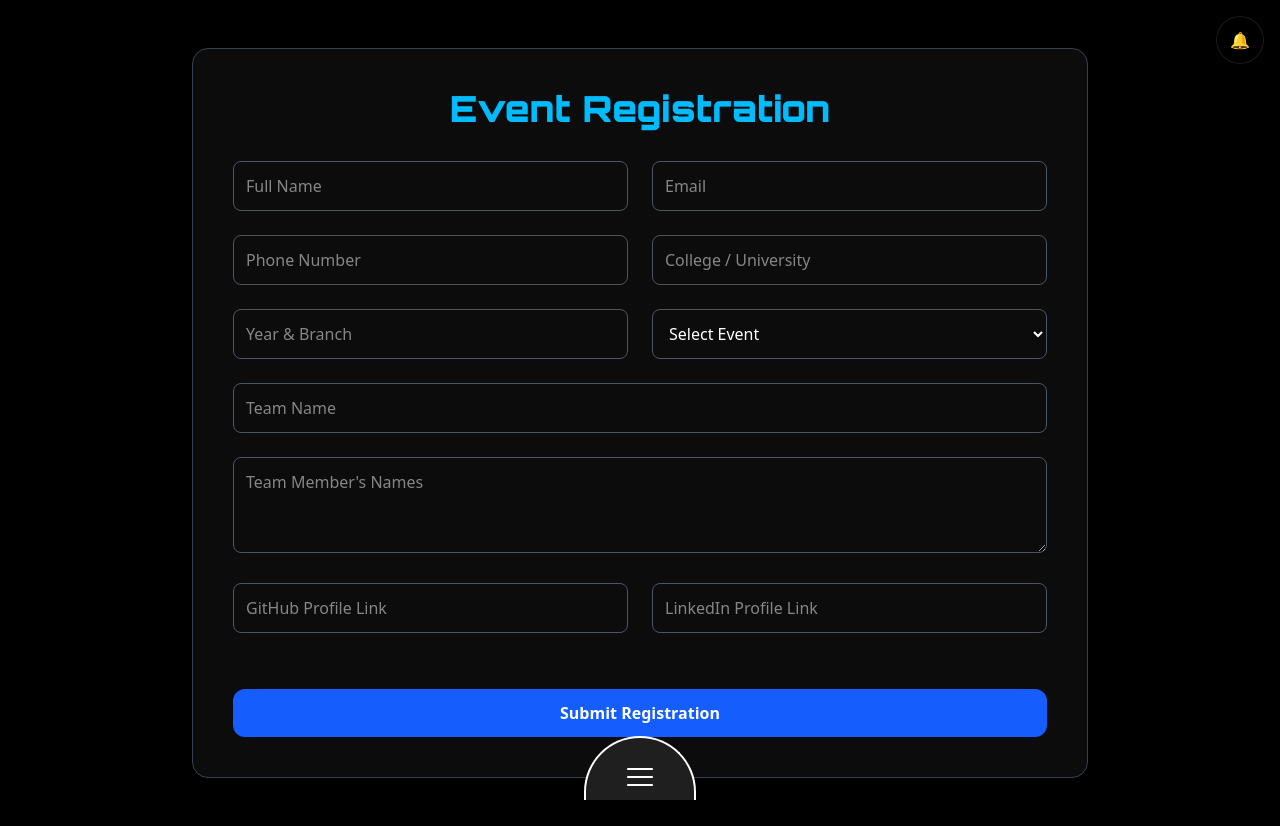
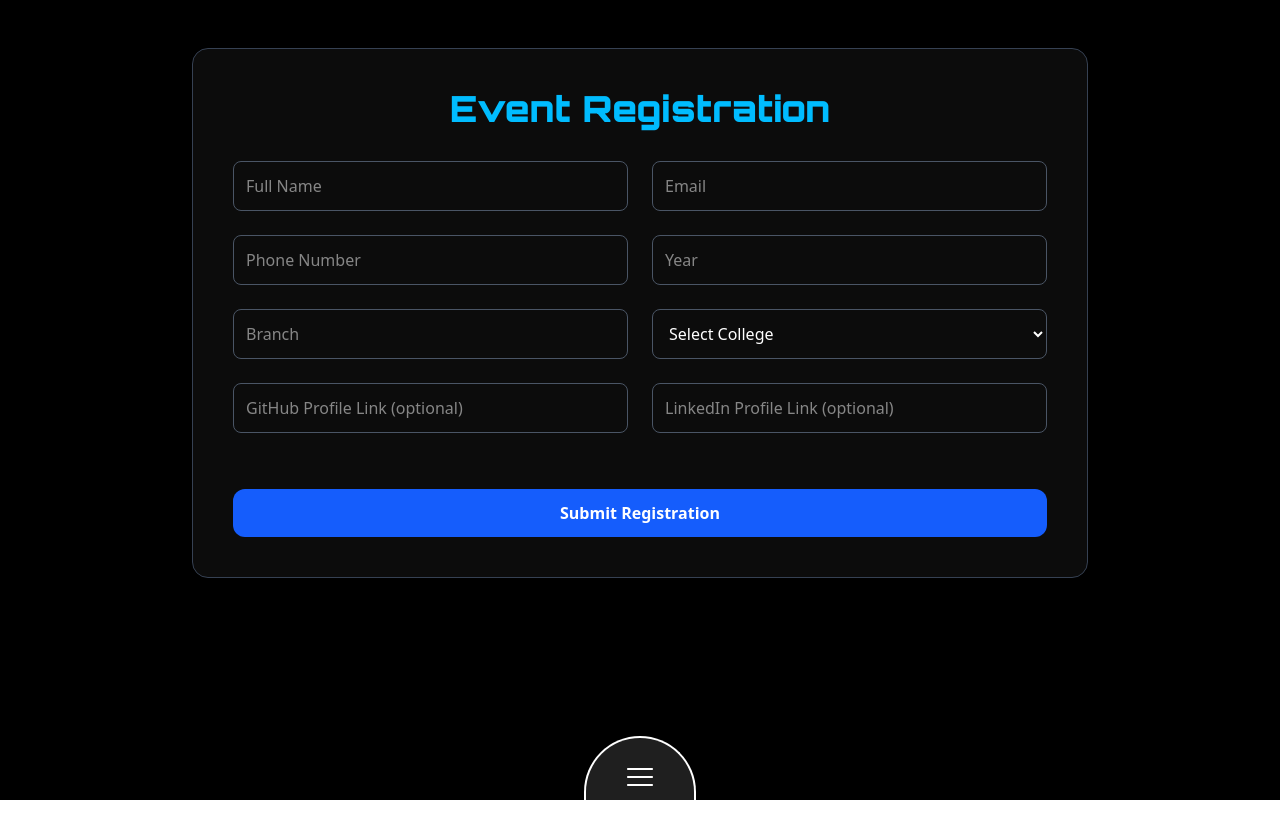
Before and after one commit to prefierolasoledad/iosc-website, a Next.js app: page /eventRegistration in a window 1280 px wide. After the commit the page ends 800 px from the top, so only its background shows below. Built offline with nearby package versions, Linux system fonts and the light colour scheme.

Commit message:
event registration done

```diff
--- a/src/app/layout.js
+++ b/src/app/layout.js
@@ -30,16 +30,6 @@ export default function RootLayout({ children }) {
     setIsClient(true);
   }, []);
 
-  const event = {
-    id: "iosc-edc-gitTogether",
-    title: "IoSC‑EDC GitTogether 2025",
-    description:
-      "Week long, hands on open source collaboration competition!",
-    date: "Aug 23–24, 2025 • Online",
-    ctaUrl: "/eventPage",
-    image: EVENTPHOTO,
-    neverShowAgainDays: 30,
-  };
 
   return (
     <html lang="en">
@@ -49,9 +39,6 @@ export default function RootLayout({ children }) {
       </head>
       <body className={`${geistSans.variable} ${geistMono.variable} antialiased`}>
         {children}
-        {isClient && <EventNotification
-        // event={event}
-        position="bottom-center" />}
       </body>
     </html>
   );
--- a/src/app/page.js
+++ b/src/app/page.js
@@ -7,6 +7,11 @@ import LoadingScreen from "@/components/loadingScreen";
 
 // Dynamically import Chatbot to prevent hydration issues
 const Chatbot = dynamic(() => import("../components/Chatbot"), {
+  ssr: false,
+  loading: () => null
+});
+
+const EventNotification = dynamic(() => import("@/components/EventNotification"), {
   ssr: false,
   loading: () => null
 });
@@ -33,16 +38,31 @@ export default function Home() {
     }
   }, []);
 
+
   // Don't render anything until client-side hydration is complete
   if (!isClient) {
     return null;
   }
+   const event = {
+    id: "===",
+    title: "Event Registration",
+    description:
+      "Speaker session as well as club orientation",
+    date: "Aug 28, 2025 • Offline",
+    ctaUrl: "/eventRegistration",
+    // image: EVENTPHOTO,
+    neverShowAgainDays: 30,
+  };
 
   return (
     <>
       {loading && <LoadingScreen />}
       {!loading && (
         <>
+          {isClient && <EventNotification
+            event={event}
+            position="bottom-center" />
+          }
           <NavBar />
           <HeroSection />
           <Chatbot />
--- a/src/components/eventRegistrationForm.jsx
+++ b/src/components/eventRegistrationForm.jsx
@@ -10,10 +10,8 @@ const EventRegistrationForm = () => {
     email: '',
     phone: '',
     college: '',
-    yearBranch: '',
-    event: '',
-    teamName: '',
-    teamMembers: '',
+    year: '',
+    branch:'',
     github: '',
     linkedin: '',
   });
@@ -22,8 +20,6 @@ const EventRegistrationForm = () => {
   const [showSuccessPopup, setShowSuccessPopup] = useState(false);
 
   const validateGmail = (email) => /^[^\s@]+@[^\s@]+\.[^\s@]+$/.test(email);
-  const validateGitHub = (url) => /^https:\/\/(www\.)?github\.com\/[A-Za-z0-9_-]+\/?$/.test(url);
-  const validateLinkedIn = (url) => /^https:\/\/(www\.)?linkedin\.com\/in\/[A-Za-z0-9_-]+\/?$/.test(url);
 
   const handleChange = (e) => {
     const { name, value } = e.target;
@@ -31,12 +27,9 @@ const EventRegistrationForm = () => {
   };
 
   const handleSubmit = async () => {
-    const { email, github, linkedin } = formData;
+    const { email} = formData;
 
     if (!validateGmail(email)) return alert("Please enter a valid Gmail address.");
-    if (!validateGitHub(github)) return alert("Please enter a valid GitHub profile link.");
-    if (!validateLinkedIn(linkedin)) return alert("Please enter a valid LinkedIn profile link.");
-
     setLoading(true);
 
     // ✅ Show your popup immediately (don’t create a new one)
@@ -59,7 +52,7 @@ const EventRegistrationForm = () => {
 
 
   return (
-    <section className="bg-black text-white py-12 px-4 md:px-20">
+    <section className="bg-black text-white py-12 px-4  md:h-[100vh] w-[100vw] items-center md:px-20">
       <div className="max-w-4xl mx-auto bg-[#0c0c0c] p-6 md:p-10 rounded-2xl shadow-lg border border-gray-700">
         <h2 className={`${orbitron.className} text-3xl md:text-4xl text-sky-400 mb-8 text-center`}>
           Event Registration
@@ -68,24 +61,22 @@ const EventRegistrationForm = () => {
         <div className="space-y-6">
           <div className="grid md:grid-cols-2 gap-6">
             <input name="fullName" value={formData.fullName} onChange={handleChange} type="text" placeholder="Full Name" className="input" required />
-            <input name="email" value={formData.email} onChange={handleChange} type="email" placeholder="Email" className="input" required />
-            <input name="phone" value={formData.phone} onChange={handleChange} type="tel" placeholder="Phone Number" className="input" required />
-            <input name="college" value={formData.college} onChange={handleChange} type="text" placeholder="College / University" className="input" required />
-            <input name="yearBranch" value={formData.yearBranch} onChange={handleChange} type="text" placeholder="Year & Branch" className="input" required />
-            <select name="event" value={formData.event} onChange={handleChange} className="input bg-black border-white" required>
-              <option value="" className='text-black'>Select Event</option>
-              <option value="hackathon" className='text-black'>Hackathon</option>
-              <option value="workshop" className='text-black'>Workshop</option>
-              <option value="ideathon" className='text-black'>Ideathon</option>
+            <input name="email" value={formData.email} onChange={handleChange} type="text" placeholder="Email" className="input" required />
+            <input name="phone" value={formData.phone} onChange={handleChange} type="text" placeholder="Phone Number" className="input" required />
+            <input name="year" value={formData.year} onChange={handleChange} type="text" placeholder="Year" className="input" required />
+            <input name="branch" value={formData.branch} onChange={handleChange} type="text" placeholder="Branch" className="input" required />
+            <select name="college" value={formData.college} onChange={handleChange} className="input bg-black border-white" required>
+              <option value="" className='text-black'>Select College</option>
+              <option value="USAR" className='text-black'>USAR</option>
+              <option value="USAP" className='text-black'>USAP</option>
+              <option value="USDI" className='text-black'>USDI</option>
+              <option value="USMC" className='text-black'>USMC</option>
             </select>
           </div>
 
-          <input name="teamName" value={formData.teamName} onChange={handleChange} type="text" placeholder="Team Name" className="input" required />
-          <textarea name="teamMembers" value={formData.teamMembers} onChange={handleChange} placeholder="Team Member's Names" className="input h-24" required />
-
           <div className="grid md:grid-cols-2 gap-6">
-            <input name="github" value={formData.github} onChange={handleChange} type="url" placeholder="GitHub Profile Link" className="input" required />
-            <input name="linkedin" value={formData.linkedin} onChange={handleChange} type="url" placeholder="LinkedIn Profile Link" className="input" required />
+            <input name="github" value={formData.github} onChange={handleChange} type="url" placeholder="GitHub Profile Link (optional)" className="input" />
+            <input name="linkedin" value={formData.linkedin} onChange={handleChange} type="url" placeholder="LinkedIn Profile Link (optional)" className="input" />
           </div>
 
           <button
```
